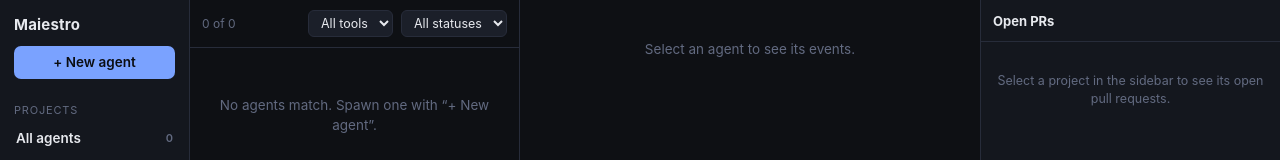
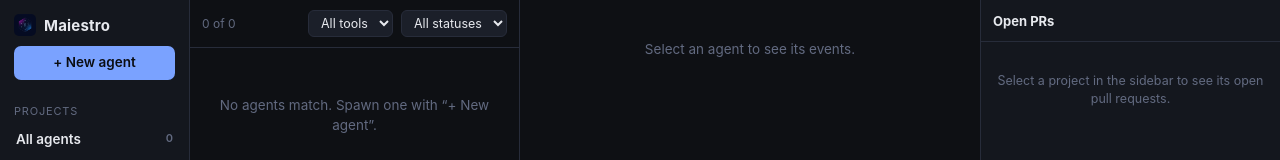
Before and after one commit to LoicBovo/maiestro, a Svelte app: page / in a window 1280 px wide. Shown: the top 160 px of the page. Built offline with nearby package versions, Linux system fonts and the light colour scheme.

Commit message:
Add hexagon network logo to Maiestro app
Use the hexagon logo image in the sidebar header, as the renderer
favicon, and as the BrowserWindow icon.

Generated by Mistral Vibe.
Co-Authored-By: Mistral Vibe <vibe@mistral.ai>

```diff
--- a/electron/main.ts
+++ b/electron/main.ts
@@ -21,6 +21,7 @@
     minWidth: 1080,
     minHeight: 600,
     title: 'Maiestro',
+    icon: join(__dirname, '../../src/assets/logo.png'),
     webPreferences: {
       preload: join(__dirname, '../preload/index.js'),
     },
--- a/src/App.svelte
+++ b/src/App.svelte
@@ -6,6 +6,7 @@
   import FilterBar from './lib/components/FilterBar.svelte'
   import PullRequestsPane from './lib/components/PullRequestsPane.svelte'
   import SpawnDialog from './lib/components/SpawnDialog.svelte'
+  import logo from './assets/logo.png'
   import {
     agents,
     createProject,
@@ -79,7 +80,10 @@
 <div class="app">
   <aside class="sidebar">
     <div class="sidebar-header">
-      <h1>Maiestro</h1>
+      <div class="app-title">
+        <img class="app-logo" src={logo} alt="Maiestro logo" />
+        <h1>Maiestro</h1>
+      </div>
       <button class="new-btn" on:click={() => (showSpawn = true)}>+ New agent</button>
     </div>
     <div class="projects">
--- a/src/ambient.d.ts
+++ b/src/ambient.d.ts
@@ -7,3 +7,8 @@
 }
 
 declare module '*.css'
+
+declare module '*.png' {
+  const src: string
+  export default src
+}
--- a/src/app.css
+++ b/src/app.css
@@ -46,7 +46,9 @@
 /* ---- sidebar ---- */
 .sidebar { background: var(--bg-pane); border-right: 1px solid var(--border); display: flex; flex-direction: column; min-height: 0; }
 .sidebar-header { padding: 14px 14px 10px; }
-.sidebar-header h1 { font-size: 15px; font-weight: 650; letter-spacing: .2px; }
+.app-title { display: flex; align-items: center; gap: 8px; }
+.app-logo { display: block; width: 22px; height: 22px; border-radius: 5px; }
+.sidebar-header h1 { font-size: 15px; font-weight: 650; letter-spacing: .2px; line-height: 1; }
 .new-btn { margin-top: 10px; width: 100%; background: var(--accent); color: #0b0d12; font-weight: 600; border-radius: 7px; padding: 7px 0; }
 .new-btn:hover { filter: brightness(1.1); }
 .projects { padding: 6px 8px; overflow-y: auto; flex: 1; }
--- a/src/index.html
+++ b/src/index.html
@@ -3,6 +3,7 @@
   <head>
     <meta charset="UTF-8" />
     <meta name="viewport" content="width=device-width, initial-scale=1.0" />
+    <link rel="icon" type="image/png" href="./assets/logo.png" />
     <title>Maiestro</title>
   </head>
   <body>
```
Also changed, not shown: src/assets/logo.png (added).
